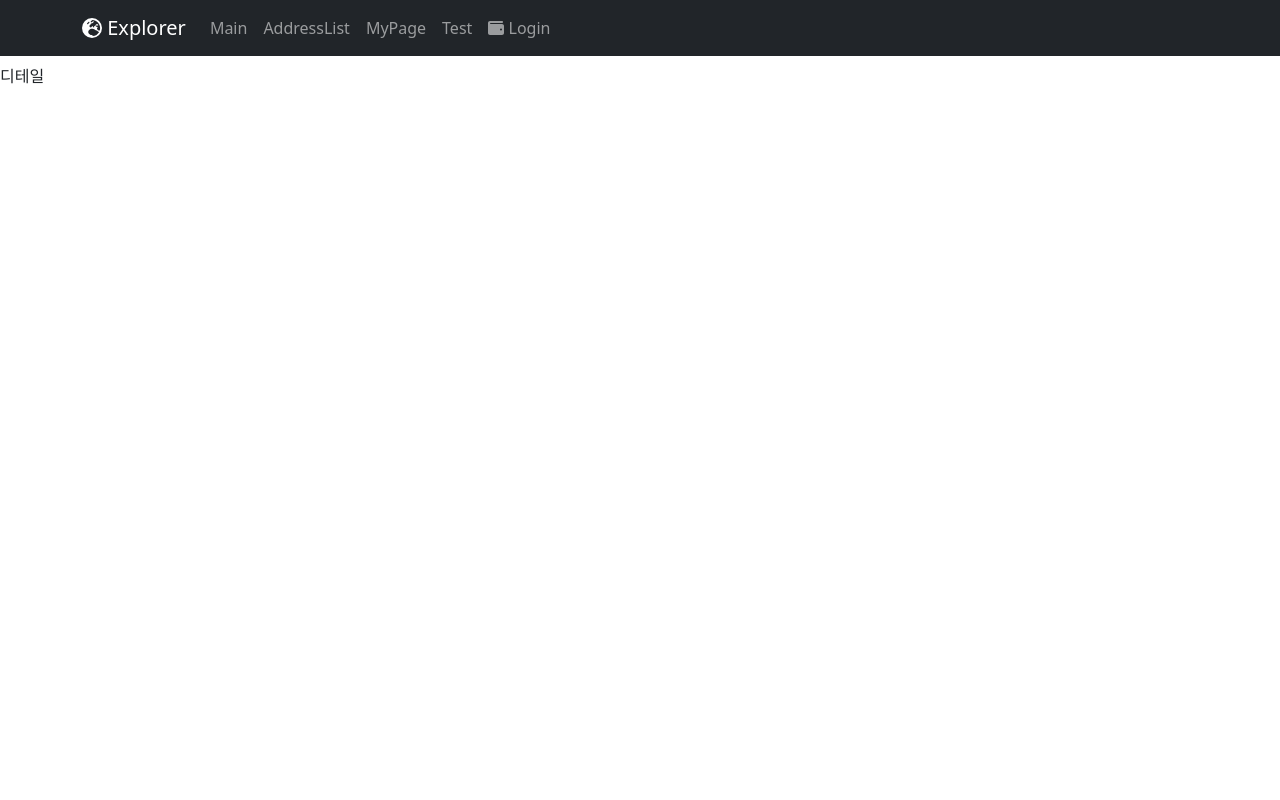
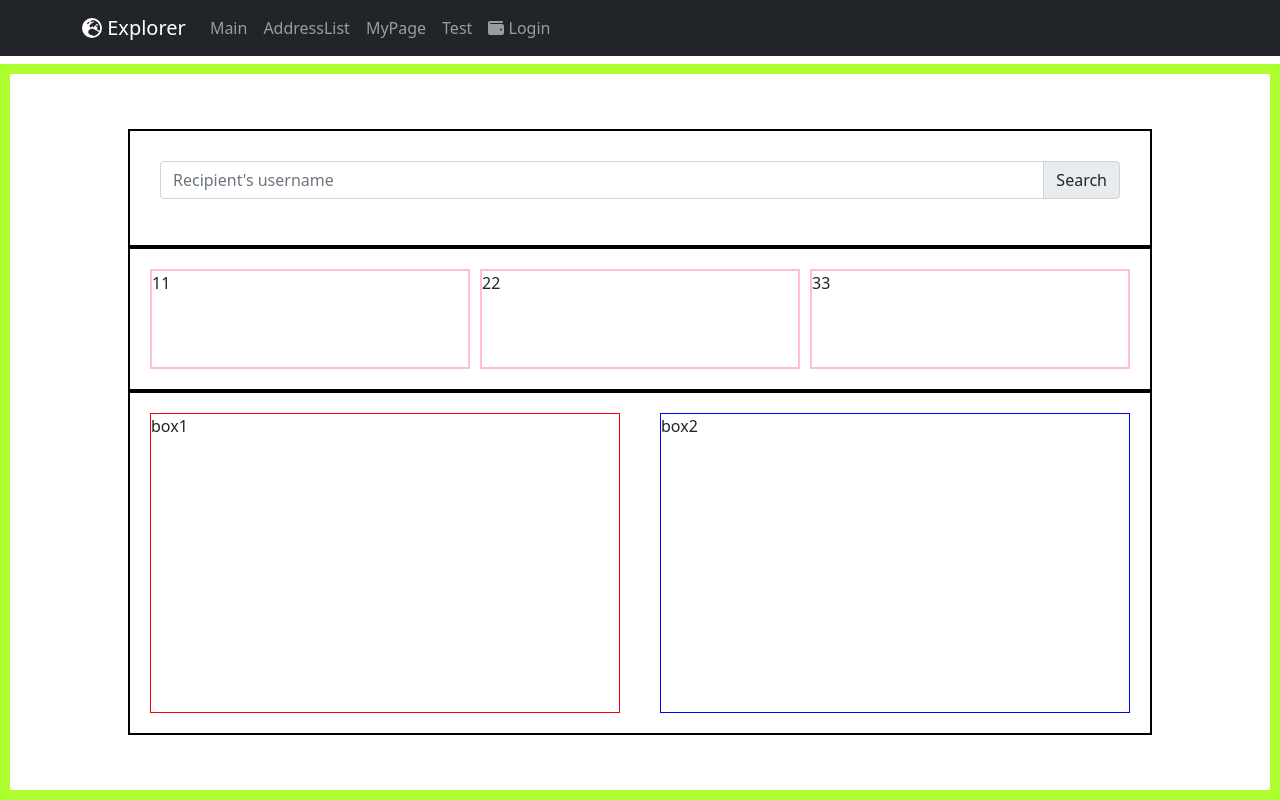
Before and after one commit to kg-Explorer/kg-Explorer, a React (Create React App) app in the folder client/: page /addressdetail in a window 1280 px wide. Built offline with nearby package versions, Linux system fonts and the light colour scheme.

Commit message:
feat : using useLocation,  AddressDetail props check

```diff
--- a/client/src/page/AddressDetail.js
+++ b/client/src/page/AddressDetail.js
@@ -1,12 +1,43 @@
 import React from 'react'
+import { useLocation } from "react-router";
+import { InputGroup, FormControl } from 'react-bootstrap'
 
-const AddressDetail = (props) => {
+const AddressDetail = () => {
 
-    console.log(props.data)
+  const { state } = useLocation();
+  console.log(state);
+
+  // const Edit = () => {
+  //     const { state } = useLocation();
+  //     console.log(state);
+  // }
 
   return (
-    <div>
-        디테일
+    <div className='testContainer'>
+      <div className='input'>
+        <InputGroup className="mb-3">
+          <FormControl
+            placeholder="Recipient's username"
+            aria-label="Recipient's username"
+            aria-describedby="basic-addon2"
+            defaultValue={state}
+          />
+          <InputGroup.Text id="basic-addon2">Search</InputGroup.Text>
+        </InputGroup>
+      </div>
+      <div className='middleBoxCotainer'>
+        <div className='middle'>11</div>
+        <div className='middle'>22</div>
+        <div className='middle'>33</div>
+      </div>
+      <div className='boxContainer'>
+        <div className='box1'>
+            box1
+        </div>
+        <div className='box2'>
+            box2
+        </div>
+      </div>
     </div>
   )
 }
--- a/client/src/page/AddressList.js
+++ b/client/src/page/AddressList.js
@@ -2,7 +2,7 @@ import React from 'react'
 import axios from "axios"
 import { Table } from 'react-bootstrap'
 import { useEffect, useState } from "react"
-import { Routes , Route, useNavigate } from 'react-router-dom'
+import { Routes , Route, useNavigate, Link } from 'react-router-dom'
 import AddressDetail from './AddressDetail'
 
 const AddressList = () => {
@@ -27,8 +27,9 @@ const AddressList = () => {
         getAddressFunc()
     },[])
 
-    const toAddressDetail = () => {
-        navigate('/addressdetail')
+    const toAddressDetail = (data) => {
+        navigate('/addressdetail', { state : data})
+        // navigate('/edit', { state: e.target.value });
     }
 
   return (
@@ -49,14 +50,24 @@ const AddressList = () => {
                     :
                     address.map( (data, index) => {
                         return <tr key={index}>
+                            {/* <Routes>
+                                <Route path='/addressdetail' element={<AddressDetail data={data}/>}/>
+                            </Routes> */}
                             <td>{index}</td>
-                            <td className='addressDetail' onClick={toAddressDetail}>{(data.publicKey).substr(0, 15)}...{(data.publicKey).slice(-15)}</td>
-                            <Routes>
-                            <Route path='/addressdetail' element={<AddressDetail data={data}/>}/>
-                            </Routes>
+                            <td className='addressDetail' onClick={()=> toAddressDetail(data.publicKey)}>{(data.publicKey).substr(0, 15)}...{(data.publicKey).slice(-15)}</td>
                         </tr>
                     })
                 }
+
+
+                            {/* <Link to={{
+                                    pathname: '/search',
+                                    state: {
+                                        data1: year,
+                                        data2: title,
+                                        data3: summary
+                                    }
+                            }}> */}
             </tbody>
         </Table>
     </div>
```
